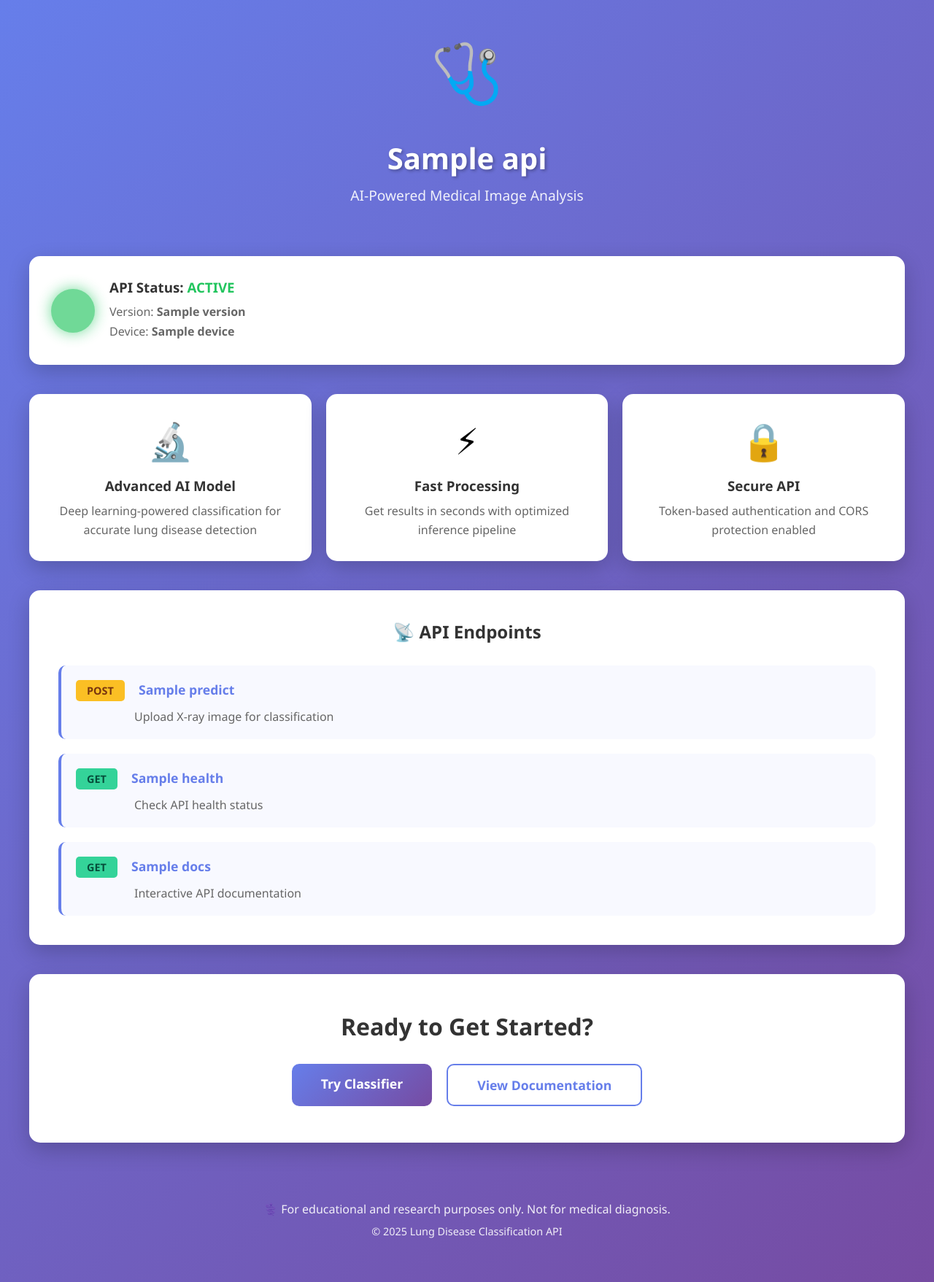
After one commit to happii2k/LungDisease, a FastAPI app: template templates/home.html in a window 1280 px wide. The commit adds this page. Shown: the whole page at 73% size. Run offline with FastAPI, Linux system fonts and the light colour scheme; the template is opened without the code that fills it: most values are stand-ins (such as "Sample title", 1, 10 or a date in 2020).

Commit message:
updated web app

```diff
--- a/app.py
+++ b/app.py
@@ -80,11 +80,10 @@ transform = transforms.Compose([
                         std=[0.229, 0.224, 0.225])
 ])
 
-
-@app.get("/")
-async def root():
-    """Root endpoint with API information"""
-    return {
+@app.get("/", response_class=HTMLResponse)
+async def root(request: Request):
+    """Root endpoint - Homepage"""
+    api_info = {
         "name": "Lung Disease X-Ray Classification API",
         "version": "1.0.0",
         "status": "running",
@@ -95,6 +94,8 @@ async def root():
             "docs": "/docs"
         }
     }
+    return templates.TemplateResponse("home.html", {"request": request, "api": api_info})
+
 
 @app.get("/predict", response_class=HTMLResponse)
 async def predict_page(request: Request):
--- /dev/null
+++ b/static/home.css
@@ -0,0 +1,294 @@
+* {
+    margin: 0;
+    padding: 0;
+    box-sizing: border-box;
+}
+
+body {
+    font-family: 'Segoe UI', Tahoma, Geneva, Verdana, sans-serif;
+    background: linear-gradient(135deg, #667eea 0%, #764ba2 100%);
+    min-height: 100vh;
+    padding: 20px;
+}
+
+.container {
+    max-width: 1200px;
+    margin: 0 auto;
+}
+
+/* Header */
+.header {
+    text-align: center;
+    color: white;
+    padding: 40px 20px;
+    animation: fadeIn 1s ease-in;
+}
+
+.logo {
+    font-size: 80px;
+    margin-bottom: 20px;
+    animation: bounce 2s infinite;
+}
+
+.header h1 {
+    font-size: 2.5em;
+    margin-bottom: 10px;
+    text-shadow: 2px 2px 4px rgba(0,0,0,0.3);
+}
+
+.tagline {
+    font-size: 1.2em;
+    opacity: 0.9;
+}
+
+/* Status Card */
+.status-card {
+    background: white;
+    border-radius: 15px;
+    padding: 30px;
+    margin: 30px 0;
+    box-shadow: 0 10px 30px rgba(0,0,0,0.2);
+    display: flex;
+    align-items: center;
+    gap: 20px;
+}
+
+.status-indicator {
+    width: 60px;
+    height: 60px;
+    border-radius: 50%;
+    animation: pulse 2s infinite;
+}
+
+.status-indicator.running {
+    background: #22c55e;
+    box-shadow: 0 0 20px #22c55e;
+}
+
+.status-info h3 {
+    color: #333;
+    margin-bottom: 10px;
+}
+
+.status-text {
+    color: #22c55e;
+    font-weight: bold;
+}
+
+.status-info p {
+    color: #666;
+    margin: 5px 0;
+}
+
+/* Features */
+.features {
+    display: grid;
+    grid-template-columns: repeat(auto-fit, minmax(300px, 1fr));
+    gap: 20px;
+    margin: 40px 0;
+}
+
+.feature-card {
+    background: white;
+    border-radius: 15px;
+    padding: 30px;
+    text-align: center;
+    box-shadow: 0 10px 30px rgba(0,0,0,0.2);
+    transition: transform 0.3s;
+}
+
+.feature-card:hover {
+    transform: translateY(-10px);
+}
+
+.feature-icon {
+    font-size: 50px;
+    margin-bottom: 15px;
+}
+
+.feature-card h3 {
+    color: #333;
+    margin-bottom: 10px;
+}
+
+.feature-card p {
+    color: #666;
+    line-height: 1.6;
+}
+
+/* Endpoints Section */
+.endpoints-section {
+    background: white;
+    border-radius: 15px;
+    padding: 40px;
+    margin: 40px 0;
+    box-shadow: 0 10px 30px rgba(0,0,0,0.2);
+}
+
+.endpoints-section h2 {
+    color: #333;
+    margin-bottom: 30px;
+    text-align: center;
+}
+
+.endpoint-list {
+    display: flex;
+    flex-direction: column;
+    gap: 20px;
+}
+
+.endpoint-item {
+    padding: 20px;
+    background: #f8f9ff;
+    border-radius: 10px;
+    border-left: 4px solid #667eea;
+}
+
+.method {
+    display: inline-block;
+    padding: 5px 15px;
+    border-radius: 5px;
+    font-weight: bold;
+    margin-right: 15px;
+    font-size: 0.9em;
+}
+
+.method.post {
+    background: #fbbf24;
+    color: #78350f;
+}
+
+.method.get {
+    background: #34d399;
+    color: #064e3b;
+}
+
+.endpoint-link {
+    color: #667eea;
+    text-decoration: none;
+    font-weight: bold;
+    font-size: 1.1em;
+}
+
+.endpoint-link:hover {
+    text-decoration: underline;
+}
+
+.endpoint-desc {
+    color: #666;
+    margin-top: 10px;
+    padding-left: 80px;
+}
+
+/* CTA Section */
+.cta-section {
+    text-align: center;
+    background: white;
+    border-radius: 15px;
+    padding: 50px 30px;
+    margin: 40px 0;
+    box-shadow: 0 10px 30px rgba(0,0,0,0.2);
+}
+
+.cta-section h2 {
+    color: #333;
+    margin-bottom: 30px;
+    font-size: 2em;
+}
+
+.cta-buttons {
+    display: flex;
+    gap: 20px;
+    justify-content: center;
+    flex-wrap: wrap;
+}
+
+.btn {
+    padding: 15px 40px;
+    border-radius: 10px;
+    text-decoration: none;
+    font-weight: bold;
+    font-size: 1.1em;
+    transition: all 0.3s;
+    display: inline-block;
+}
+
+.btn-primary {
+    background: linear-gradient(135deg, #667eea 0%, #764ba2 100%);
+    color: white;
+}
+
+.btn-primary:hover {
+    transform: translateY(-3px);
+    box-shadow: 0 10px 20px rgba(102, 126, 234, 0.4);
+}
+
+.btn-secondary {
+    background: white;
+    color: #667eea;
+    border: 2px solid #667eea;
+}
+
+.btn-secondary:hover {
+    background: #667eea;
+    color: white;
+}
+
+/* Footer */
+.footer {
+    text-align: center;
+    color: white;
+    padding: 30px 20px;
+    margin-top: 40px;
+}
+
+.footer p {
+    margin: 10px 0;
+    opacity: 0.9;
+}
+
+.copyright {
+    font-size: 0.9em;
+}
+
+/* Animations */
+@keyframes fadeIn {
+    from { opacity: 0; transform: translateY(-20px); }
+    to { opacity: 1; transform: translateY(0); }
+}
+
+@keyframes bounce {
+    0%, 100% { transform: translateY(0); }
+    50% { transform: translateY(-20px); }
+}
+
+@keyframes pulse {
+    0%, 100% { opacity: 1; }
+    50% { opacity: 0.6; }
+}
+
+/* Responsive */
+@media (max-width: 768px) {
+    .header h1 {
+        font-size: 1.8em;
+    }
+
+    .features {
+        grid-template-columns: 1fr;
+    }
+
+    .endpoint-desc {
+        padding-left: 0;
+        margin-top: 5px;
+    }
+
+    .cta-buttons {
+        flex-direction: column;
+        align-items: center;
+    }
+
+    .btn {
+        width: 100%;
+        max-width: 300px;
+    }
+}
--- a/static/styles.css
+++ b/static/styles.css
@@ -1,3 +1,4 @@
+
 
 * {
     margin: 0;
--- /dev/null
+++ b/templates/home.html
@@ -0,0 +1,91 @@
+<!DOCTYPE html>
+<html lang="en">
+<head>
+    <meta charset="UTF-8">
+    <meta name="viewport" content="width=device-width, initial-scale=1.0">
+    <title>{{ api.name }}</title>
+    <link rel="stylesheet" href="/static/home.css">
+</head>
+<body>
+    <div class="container">
+        <!-- Header Section -->
+        <header class="header">
+            <div class="logo">🩺</div>
+            <h1>{{ api.name }}</h1>
+            <p class="tagline">AI-Powered Medical Image Analysis</p>
+        </header>
+
+        <!-- Status Card -->
+        <div class="status-card">
+            <div class="status-indicator running"></div>
+            <div class="status-info">
+                <h3>API Status: <span class="status-text">{{ api.status|upper }}</span></h3>
+                <p>Version: <strong>{{ api.version }}</strong></p>
+                <p>Device: <strong>{{ api.device }}</strong></p>
+            </div>
+        </div>
+
+        <!-- Features Section -->
+        <div class="features">
+            <div class="feature-card">
+                <div class="feature-icon">🔬</div>
+                <h3>Advanced AI Model</h3>
+                <p>Deep learning-powered classification for accurate lung disease detection</p>
+            </div>
+            <div class="feature-card">
+                <div class="feature-icon">⚡</div>
+                <h3>Fast Processing</h3>
+                <p>Get results in seconds with optimized inference pipeline</p>
+            </div>
+            <div class="feature-card">
+                <div class="feature-icon">🔒</div>
+                <h3>Secure API</h3>
+                <p>Token-based authentication and CORS protection enabled</p>
+            </div>
+        </div>
+
+        <!-- API Endpoints Section -->
+        <div class="endpoints-section">
+            <h2>📡 API Endpoints</h2>
+            <div class="endpoint-list">
+                <div class="endpoint-item">
+                    <span class="method post">POST</span>
+                    <a href="{{ api.endpoints.predict }}" class="endpoint-link">
+                        {{ api.endpoints.predict }}
+                    </a>
+                    <p class="endpoint-desc">Upload X-ray image for classification</p>
+                </div>
+                <div class="endpoint-item">
+                    <span class="method get">GET</span>
+                    <a href="{{ api.endpoints.health }}" class="endpoint-link">
+                        {{ api.endpoints.health }}
+                    </a>
+                    <p class="endpoint-desc">Check API health status</p>
+                </div>
+                <div class="endpoint-item">
+                    <span class="method get">GET</span>
+                    <a href="{{ api.endpoints.docs }}" class="endpoint-link" target="_blank">
+                        {{ api.endpoints.docs }}
+                    </a>
+                    <p class="endpoint-desc">Interactive API documentation</p>
+                </div>
+            </div>
+        </div>
+
+        <!-- CTA Section -->
+        <div class="cta-section">
+            <h2>Ready to Get Started?</h2>
+            <div class="cta-buttons">
+                <a href="/predict" class="btn btn-primary">Try Classifier</a>
+                <a href="/docs" class="btn btn-secondary" target="_blank">View Documentation</a>
+            </div>
+        </div>
+
+        <!-- Footer -->
+        <footer class="footer">
+            <p>⚕️ For educational and research purposes only. Not for medical diagnosis.</p>
+            <p class="copyright">© 2025 Lung Disease Classification API</p>
+        </footer>
+    </div>
+</body>
+</html>
```
Also changed, not shown: static/scripts.js (+36 -7 lines).
